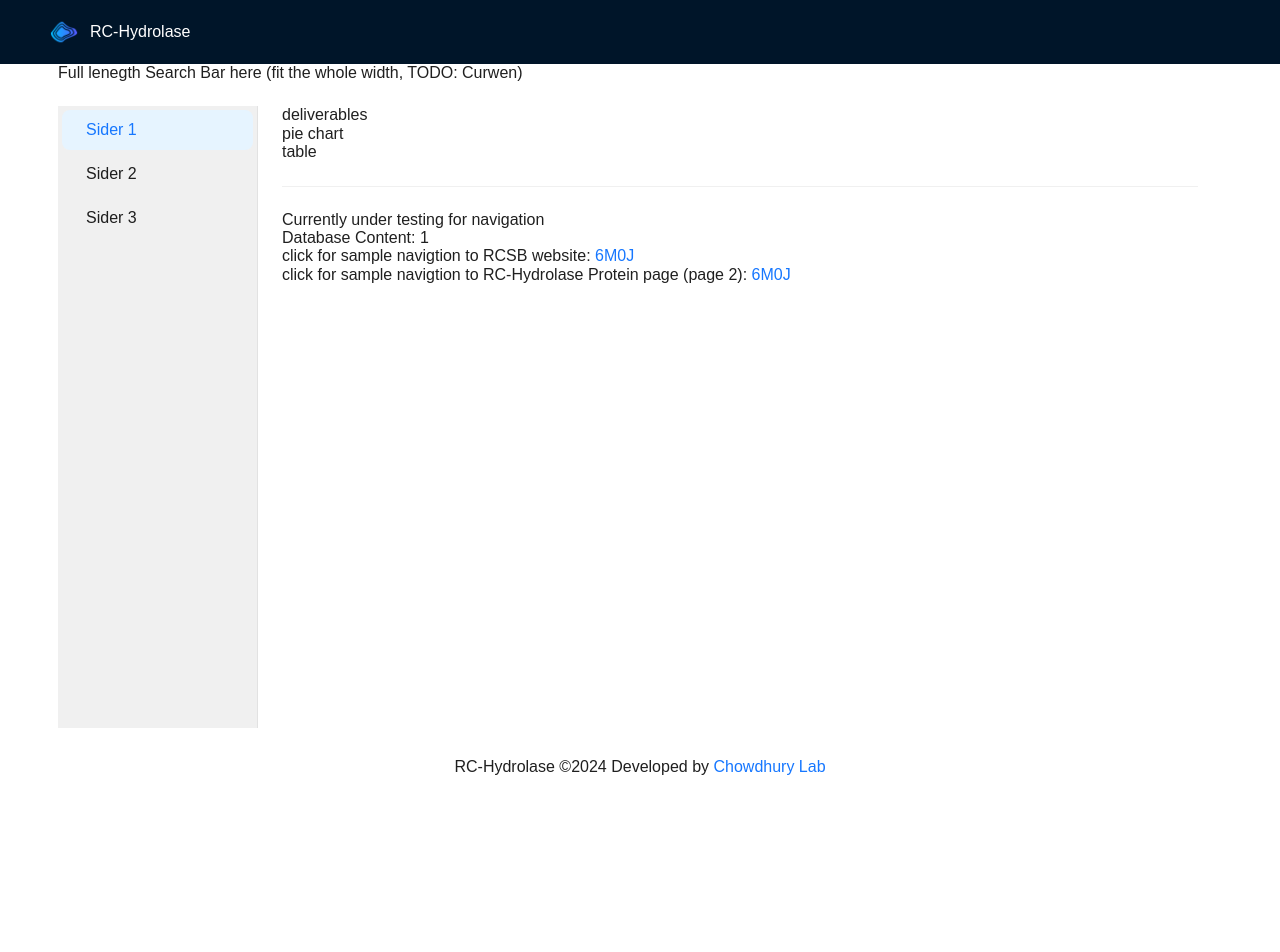
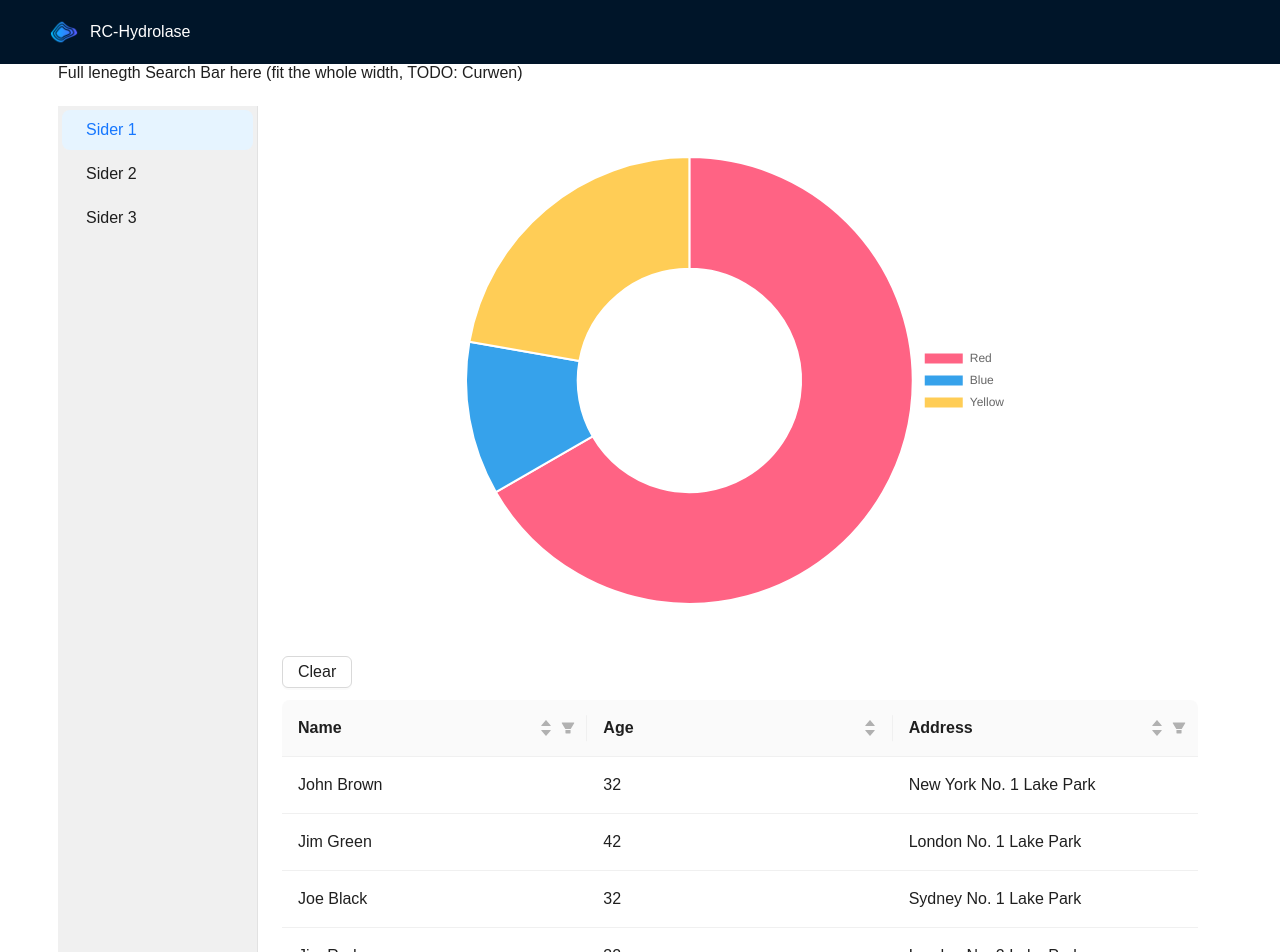
Before and after one commit to ChowdhuryRatul/RC-hydrolase, a React (Vite) app: page / in a window 1280 px wide. Shown: the top 952 px of the page. Before the commit the page ends 800 px from the top, so only its background shows below. Built offline with nearby package versions, Linux system fonts and the light colour scheme.

Commit message:
default piechart and default table

```diff
--- a/package.json
+++ b/package.json
@@ -10,8 +10,10 @@
     "preview": "vite preview"
   },
   "dependencies": {
+    "@ant-design/plots": "^2.3.2",
     "3dmol": "^2.4.0",
     "antd": "^5.21.4",
+    "chart.js": "^4.4.5",
     "crystcif-parse": "^0.2.9",
     "mmcif-parser": "^2.0.1",
     "normalize.css": "^8.0.1",
--- /dev/null
+++ b/src/components/plots/PieChart.jsx
@@ -0,0 +1,63 @@
+import React, { useEffect, useState } from "react";
+
+// chart js package
+import Chart from "chart.js/auto";
+
+const PieChart = ({ data }) => {
+  const [chart, setChart] = useState();
+
+  useEffect(() => {
+    if (chart) chart.destroy();
+
+    try {
+      generateChart();
+    } catch (error) {
+      console.error(error);
+    }
+  }, []);
+
+  const generateChart = () => {
+    if (chart) chart.destroy();
+
+    const canvas = document.getElementById("acquisitions");
+
+    const defaultData = {
+      labels: ["Red", "Blue", "Yellow"],
+      datasets: [
+        {
+          label: "My First Dataset",
+          data: [300, 50, 100],
+          backgroundColor: [
+            "rgb(255, 99, 132)",
+            "rgb(54, 162, 235)",
+            "rgb(255, 205, 86)",
+          ],
+          hoverOffset: 4,
+        },
+      ],
+    };
+
+    const options = {
+      plugins: {
+        legend: {
+          position: "right",
+        },
+      },
+    };
+
+    const plugins = {};
+
+    const config = {
+      type: "doughnut",
+      data: data ? data : defaultData,
+      options: options,
+      plugins: plugins,
+    };
+
+    setChart(new Chart(canvas, config));
+  };
+
+  return <canvas id="acquisitions"></canvas>;
+};
+
+export default PieChart;
--- /dev/null
+++ b/src/components/plots/TablePlot.jsx
@@ -0,0 +1,112 @@
+import React, { useState } from "react";
+import { Button, Table } from "antd";
+
+const defaultData = [
+  {
+    key: "1",
+    name: "John Brown",
+    age: 32,
+    address: "New York No. 1 Lake Park",
+  },
+  {
+    key: "2",
+    name: "Jim Green",
+    age: 42,
+    address: "London No. 1 Lake Park",
+  },
+  {
+    key: "3",
+    name: "Joe Black",
+    age: 32,
+    address: "Sydney No. 1 Lake Park",
+  },
+  {
+    key: "4",
+    name: "Jim Red",
+    age: 32,
+    address: "London No. 2 Lake Park",
+  },
+];
+
+const TablePlot = ({ data, onChange }) => {
+  const [filteredInfo, setFilteredInfo] = useState({});
+  const [sortedInfo, setSortedInfo] = useState({});
+
+  const handleChange = (pagination, filters, sorter) => {
+    // console.log("Various parameters", pagination, filters, sorter);
+    setFilteredInfo(filters);
+    setSortedInfo(sorter);
+  };
+  const clearAll = () => {
+    setFilteredInfo({});
+    setSortedInfo({});
+  };
+
+  const columns = [
+    {
+      title: "Name",
+      dataIndex: "name",
+      key: "name",
+      filters: [
+        {
+          text: "Joe",
+          value: "Joe",
+        },
+        {
+          text: "Jim",
+          value: "Jim",
+        },
+      ],
+      filteredValue: filteredInfo.name || null,
+      onFilter: (value, record) => record.name.includes(value),
+      sorter: (a, b) => a.name.length - b.name.length,
+      sortOrder: sortedInfo.columnKey === "name" ? sortedInfo.order : null,
+      ellipsis: true,
+    },
+    {
+      title: "Age",
+      dataIndex: "age",
+      key: "age",
+      sorter: (a, b) => a.age - b.age,
+      sortOrder: sortedInfo.columnKey === "age" ? sortedInfo.order : null,
+      ellipsis: true,
+    },
+    {
+      title: "Address",
+      dataIndex: "address",
+      key: "address",
+      filters: [
+        {
+          text: "London",
+          value: "London",
+        },
+        {
+          text: "New York",
+          value: "New York",
+        },
+      ],
+      filteredValue: filteredInfo.address || null,
+      onFilter: (value, record) => record.address.includes(value),
+      sorter: (a, b) => a.address.length - b.address.length,
+      sortOrder: sortedInfo.columnKey === "address" ? sortedInfo.order : null,
+      ellipsis: true,
+    },
+  ];
+
+  return (
+    <div style={{ width: "100%" }}>
+      <Button style={{ marginBottom: "12px" }} onClick={() => clearAll()}>
+        Clear
+      </Button>
+      <Table
+        columns={columns}
+        dataSource={data ? data : defaultData}
+        onChange={handleChange}
+        showSorterTooltip={{
+          target: "sorter-icon",
+        }}
+      />
+    </div>
+  );
+};
+export default TablePlot;
--- a/src/pages/database-main/DatabaseContent.jsx
+++ b/src/pages/database-main/DatabaseContent.jsx
@@ -1,8 +1,10 @@
 import React, { useState } from "react";
 
-import { Divider } from "antd";
+import { Divider, Flex } from "antd";
 import { Link } from "react-router-dom";
 import ContentSiderLayout from "../../components/layout/ContentSiderLayout";
+import PieChart from "../../components/plots/PieChart";
+import TablePlot from "../../components/plots/TablePlot";
 
 // items are placeholder
 const sideMenuItems = ["1", "2", "3"];
@@ -31,25 +33,18 @@ const DatabaseContent = () => {
         items={sideMenu}
         onClick={(menuObject) => setSelectedKey(menuObject.key)}
       >
-        deliverables
-        <div>
-          pie chart <br />
-          table
-        </div>
+        <Flex vertical={true} justify="center" align="center">
+          <div style={{ width: "60%", aspectRatio: "1/1" }}>
+            <PieChart />
+          </div>
+          <div style={{ width: "100%" }}>
+            <TablePlot />
+          </div>
+        </Flex>
         <Divider />
         <div>
           Currently under testing for navigation <br />
-          Database Content: {selectedKey}
-          <div>
-            click for sample navigtion to RCSB website:{" "}
-            <a
-              href={`https://www.rcsb.org/structure/${samplePdbId[selectedKey]}`}
-              target="_blank"
-              rel="noopener"
-            >
-              {samplePdbId[selectedKey]}
-            </a>
-          </div>
+          Sider selected: {selectedKey}
           <div>
             click for sample navigtion to RC-Hydrolase Protein page (page 2):{" "}
             <Link to={`pdb/${samplePdbId[selectedKey]}`}>
--- a/src/pages/protein/ProteinProvider.jsx
+++ b/src/pages/protein/ProteinProvider.jsx
@@ -2,7 +2,6 @@ import React, { createContext, useContext, useEffect, useState } from "react";
 import { customMouseEvent, getPdbIdInfo } from "./utils";
 
 import { parseCif } from "crystcif-parse";
-import { useNavigate } from "react-router-dom";
 
 const proteinContext = createContext(null);
 
```
Also changed, not shown: techStack.txt, 1 other file (tests, documents, lock files or other folders).
